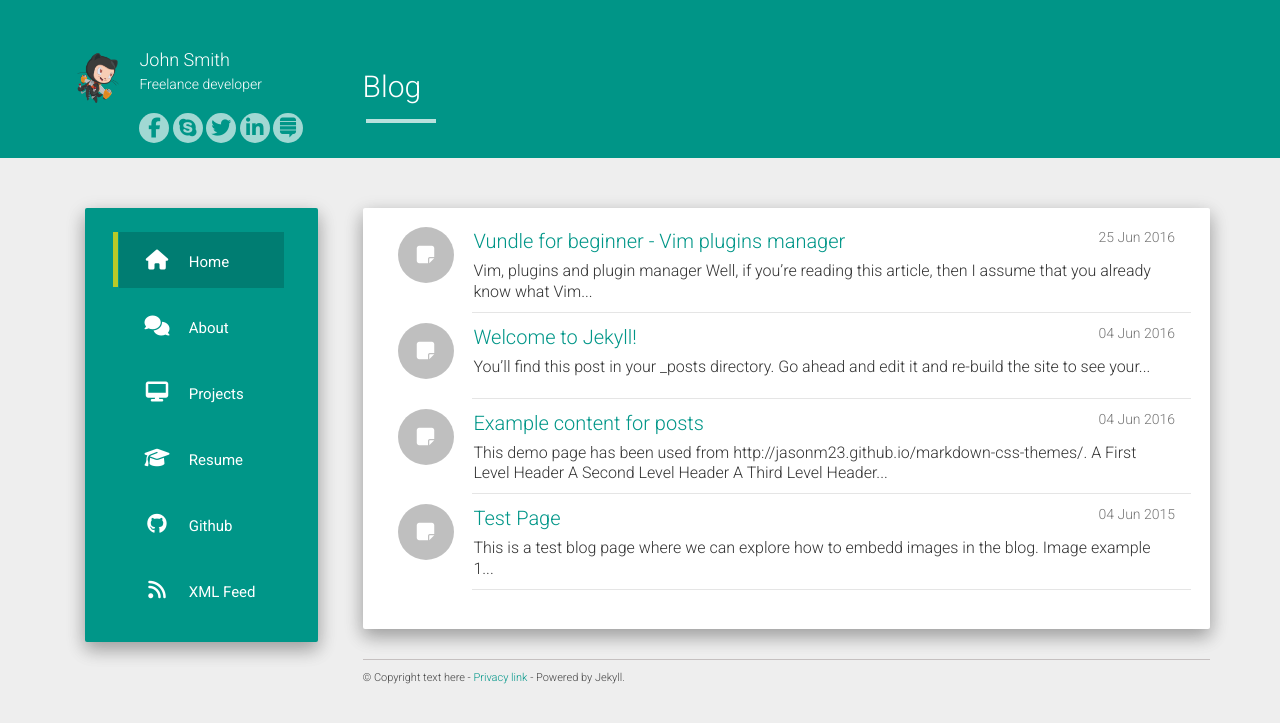
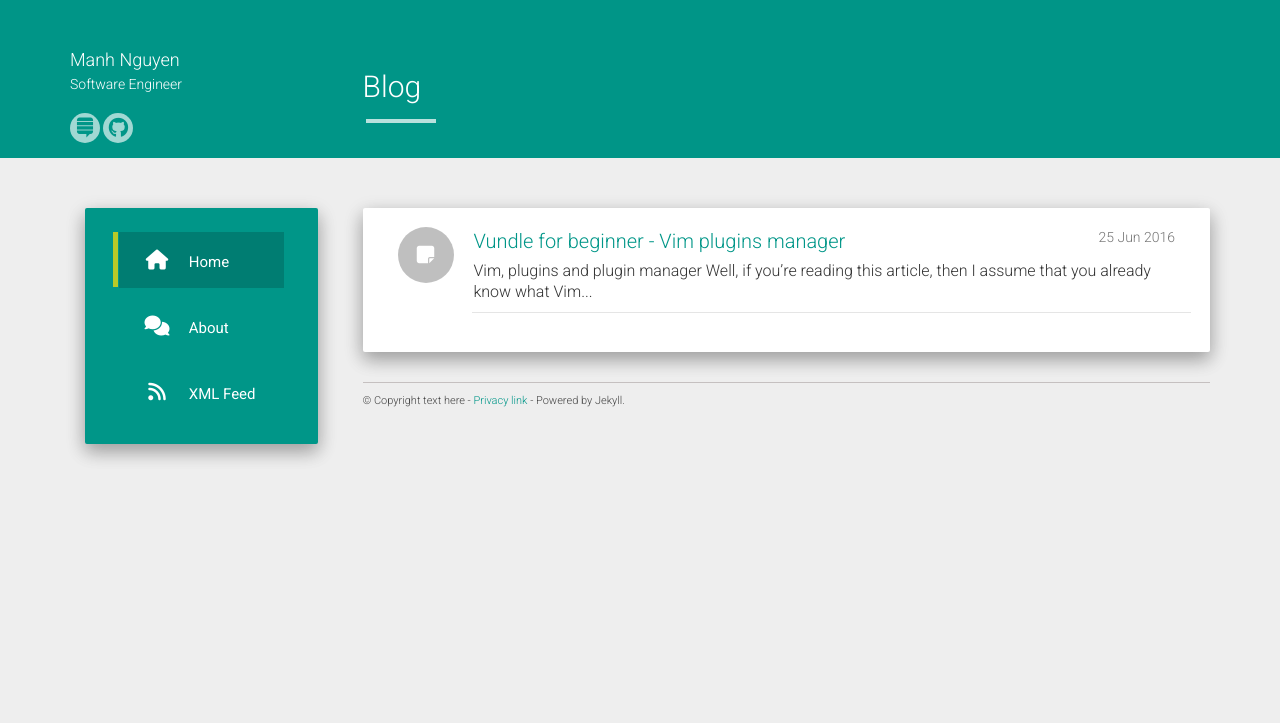
Before and after one commit to manhnt/manhnt.github.io, a Jekyll site: the page built from index.html, in a window 1280 px wide. Shown: the top 723 px of the page. Built offline with Jekyll 4.4.1, drawn with Linux system fonts in a browser that asks for light colours; nearby versions of some CDN libraries; the list of posts is cut into pages by our own code.

Commit message:
Modify original hcz-material  for my customization

````diff
--- a/_config.yml
+++ b/_config.yml
@@ -1,11 +1,11 @@
-title: John Smith
-description: My Personal Blog
-author: John Smith
-logo: http://aboutashu.com/hcz-jekyll-blog/static/img/avatar.png
-github: https://github.com/ashutosh2k12
-about: Freelance developer
+title: Manh Nguyen
+description: Blog on Software Development
+author: Manh Nguyen
+github: https://github.com/manhnt
+about: Software Engineer
 disqus_shortname: aboutashu
-google_analytics: UA-72862926-1
+google_analytics: UA-80611911-1
+
 urls:
     - text: Home
       url: /
@@ -14,41 +14,20 @@ urls:
     - text: About
       url: /about/
       icon: fa-comments
-    - text: Projects
-      url: /projects/
-      icon: fa-desktop
-    - text: Resume
-      url: '#'
-      icon: fa-graduation-cap
-    - text: Github
-      url: https://github.com/ashutosh2k12
-      icon: fa-github
     - text: XML Feed
       url: /feed.xml
       icon: fa-feed
 
 social:
-    - icon: fa-facebook
-      link: '#'
-    - icon: fa-skype
-      link: '#'
-    - icon: fa-twitter
-      link: '#'
-    - icon: fa-linkedin
-      link: '#'
     - icon: fa-stack-exchange
-      link: '#'
-
-share:
-  twitter_username: \#
-  fb_appid: 000000000000
-
+      link: 'http://stackoverflow.com/users/1275831/theman?tab=profile'
+    - icon: fa-github
+      link: 'https://github.com/manhnt'
 
 enableTags: true
 tagarray: []
 
 url: "http://aboutashu.com/hcz-jekyll-blog"
-baseurl: "/hcz-jekyll-blog"
 paginate: 20
 per_page: 20
 paginate_path: "/page:num/"
--- a/_includes/navigation.html
+++ b/_includes/navigation.html
@@ -9,7 +9,9 @@
 	{% else %}
 	{% assign linkurl = i.url | prepend: site.baseurl %}
 	{% endif %}
+	{% assign target = i.target %}
+    {% unless target %} {% assign target = '_self' %} {% endunless %}
 	{% if pageurl == menuurl or page.layout == i.layout %} {% assign current = 'current-menu-item' %} {% endif %}
-	<li class="col-lg-12 col-md-12 col-sm-4 col-xs-12 {{ current }} {{ pageurl }}"><a href="{{ linkurl }}"><i class="fa {{ i.icon }}"></i> {{ i.text }}</a></li>
+	<li class="col-lg-12 col-md-12 col-sm-4 col-xs-12 {{ current }} {{ pageurl }}"><a href="{{ linkurl }}" target="{{ target }}"><i class="fa {{ i.icon }}"></i> {{ i.text }}</a></li>
 {% endfor %}
 </ul>
--- a/_layouts/default.html
+++ b/_layouts/default.html
@@ -101,9 +106,6 @@
     <div class="container">
     <div class="row">
             <div class="col-md-3 col-sm-4 col-xs-12">
-      <div class="row-picture">
-        <img id="about" class="logo-img" src="{{ site.logo }}" height="75px" width="75px">
-      </div>
       <div class="row-details">
       <h4 class="list-group-item-heading">{{ site.author }}</h4>
       <p class="list-group-item-text">{{ site.about }}</p>
@@ -124,7 +126,7 @@
       {% endif %}
       {% if page.categories.size > 0 %}
     <span class="categories">
-        &raquo; {% for category in page.categories %}<a href="/category/{{ category }}">{{ category }}</a>{% if forloop.last == false %}, {% endif %}{% endfor %}
+        &raquo; {% for category in page.categories %}<a href="{{ site.url }}/category/{{ category }}">{{ category }}</a>{% if forloop.last == false %}, {% endif %}{% endfor %}
     </span>
     {% endif %}
       </p>
--- a/_layouts/posts_by_category.html
+++ b/_layouts/posts_by_category.html
@@ -14,7 +14,7 @@ layout: default
             {% if c_slug == page.categories %}
                 <button class="btn btn-sm btn-primary btn-raised">{{ c_slug }}</button>
             {% else %}
-                <a href="/category/{{ c_slug }}" class="btn btn-sm btn-default btn-raised">{{ c_slug }}</a>
+                <a href="{{ site.url }}/category/{{ c_slug }}" class="btn btn-sm btn-default btn-raised">{{ c_slug }}</a>
             {% endif %}
         {% endfor %}
     {% endfor %}
--- a/_posts/2015-07-11-welcome-to-jekyll.md
+++ /dev/null
@@ -1,25 +0,0 @@
----
-layout: post
-title:  "Welcome to Jekyll!"
-date:   2016-06-04 13:50:39
-categories: jekyll
----
-You’ll find this post in your `_posts` directory. Go ahead and edit it and re-build the site to see your changes. You can rebuild the site in many different ways, but the most common way is to run `jekyll serve`, which launches a web server and auto-regenerates your site when a file is updated.
-
-To add new posts, simply add a file in the `_posts` directory that follows the convention `YYYY-MM-DD-name-of-post.ext` and includes the necessary front matter. Take a look at the source for this post to get an idea about how it works.
-
-Jekyll also offers powerful support for code snippets:
-
-{% highlight ruby %}
-def print_hi(name)
-  puts "Hi, #{name}"
-end
-print_hi('Tom')
-#=> prints 'Hi, Tom' to STDOUT.
-{% endhighlight %}
-
-Check out the [Jekyll docs][jekyll] for more info on how to get the most out of Jekyll. File all bugs/feature requests at [Jekyll’s GitHub repo][jekyll-gh]. If you have questions, you can ask them on [Jekyll’s dedicated Help repository][jekyll-help].
-
-[jekyll]:      http://jekyllrb.com
-[jekyll-gh]:   https://github.com/jekyll/jekyll
-[jekyll-help]: https://github.com/jekyll/jekyll-help
--- a/_posts/2016-06-04-example-content.md
+++ /dev/null
@@ -1,124 +0,0 @@
----
-layout: post
-title: Example content for posts
-categories: others
----
-
-
-<p><small>This demo page has been used from <a href="http://jasonm23.github.io/markdown-css-themes/" target="_blank">http://jasonm23.github.io/markdown-css-themes/</a>.</small></p>
-
-<h1>A First Level Header</h1>
-
-<h2>A Second Level Header</h2>
-
-<h3>A Third Level Header</h3>
-
-<h4>A Fourth Level Header</h4>
-
-<h5>A Fifth Level Header</h5>
-
-<h6>A Sixed Level Header</h6>
-
-<p>Now is the time for all good men to come to
-the aid of their country. This is just a
-regular paragraph.</p>
-
-<p>The quick brown fox jumped over the lazy
-dog&rsquo;s back.</p>
-
-<hr />
-
-<h3>Header 3</h3>
-
-<blockquote><p>This is a blockquote with two paragraphs. Lorem ipsum dolor sit amet,
-consectetuer adipiscing elit. Aliquam hendrerit mi posuere lectus.
-Vestibulum enim wisi, viverra nec, fringilla in, laoreet vitae, risus.</p>
-
-<p>Donec sit amet nisl. Aliquam semper ipsum sit amet velit. Suspendisse
-id sem consectetuer libero luctus adipiscing.</p>
-
-<h2>This is an H2 in a blockquote</h2>
-
-<p>This is the first level of quoting.</p>
-
-<blockquote><p>This is nested blockquote.</p></blockquote>
-
-<p>Back to the first level.</p></blockquote>
-
-<p>Some of these words <em>are emphasized</em>.
-Some of these words <em>are emphasized also</em>.</p>
-
-<p>Use two asterisks for <strong>strong emphasis</strong>.
-Or, if you prefer, <strong>use two underscores instead</strong>.</p>
-
-<ul>
-<li>Candy.</li>
-<li>Gum.</li>
-<li>Booze.</li>
-<li>Red</li>
-<li>Green</li>
-<li><p>Blue</p></li>
-<li><p>A list item.</p></li>
-</ul>
-
-
-<p>With multiple paragraphs.</p>
-
-<ul>
-<li><p>Another item in the list.</p></li>
-<li><p>This is a list item with two paragraphs. Lorem ipsum dolor
-sit amet, consectetuer adipiscing elit. Aliquam hendrerit
-mi posuere lectus.</p></li>
-</ul>
-
-
-<p>Vestibulum enim wisi, viverra nec, fringilla in, laoreet
-vitae, risus. Donec sit amet nisl. Aliquam semper ipsum
-sit amet velit.*   Suspendisse id sem consectetuer libero luctus adipiscing.</p>
-
-<ul>
-<li>This is a list item with two paragraphs.</li>
-</ul>
-
-
-<p>This is the second paragraph in the list item. You&rsquo;re
-only required to indent the first line. Lorem ipsum dolor
-sit amet, consectetuer adipiscing elit.</p>
-
-<ul>
-<li><p>Another item in the same list.</p></li>
-<li><p>A list item with a bit of <code>code</code> inline.</p></li>
-<li><p>A list item with a blockquote:</p>
-
-<blockquote><p>This is a blockquote
-inside a list item.</p></blockquote></li>
-</ul>
-
-
-<p>Here is an example of a pre code block</p>
-
-<pre><code>tell application "Foo"
-    beep
-end tell
-</code></pre>
-
-<p>This is an <a href="#">example link</a>.</p>
-
-<p>I start my morning with a cup of coffee and
-<a href="http://www.nytimes.com/">The New York Times</a>.</p>
-
-### Code snippet
-
-{% highlight python %}
-if __name__ =='__main__':
-    img_thread = threading.Thread(target=downloadWallpaper)
-    img_thread.start()
-    st = '\rDownloading Image'
-    current = 1
-    while img_thread.is_alive():
-        sys.stdout.write(st+'.'*((current)%5))
-        current=current+1
-        time.sleep(0.3)
-    img_thread.join()
-    print('\nImage of the day downloaded.')
-{% endhighlight %}
--- a/_posts/2016-06-04-test-page.md
+++ /dev/null
@@ -1,28 +0,0 @@
----
-layout: post
-title: Test Page
-date:   2015-06-04 13:50:39
-categories: others
----
-
-This is a test blog page where we can explore how to embedd images in the blog.
-
-## Image example 1
-
-Here, I will embedd image from local assets which goes into `assets` directory in project's `root` directory. Choose a specific image, related to particular post. I chose to name the image `test-page-image-1.jpg`, which I will embedd as:
-
-```markdown
-![my alternate text](/assets/test-page-image-1.jpg);
-```
-
-![my alternate text](/assets/test-page-image-1.jpg);
-
-Ofcourse, you can load images from web as well. Just point to image direct URL. For ex, here is one placeholder image:
-
-```markdown
-![my alternate text](http://lorempixel.com/400/200);
-```
-
-![my alternate text](http://lorempixel.com/400/200);
-
-One cool thing about this is the fact that images adapt themselves to the screen size of device. Try to resize your browser window and check for yourself, Have fun.
--- a/about.md
+++ b/about.md
@@ -4,8 +4,6 @@ title: About
 permalink: /about/
 ---
 
-This is the base Jekyll theme. You can find out more info about customizing your Jekyll theme, as well as basic Jekyll usage documentation at [jekyllrb.com](http://jekyllrb.com/)
+Hi!
 
-You can find the source code for the Jekyll theme at: [github.com/brijeshb42/bitwiser-material](https://github.com/brijeshb42/bitwiser-material)
-
-You can find the source code for Jekyll at [github.com/jekyll/jekyll](https://github.com/jekyll/jekyll)
+I'm Manh Nguyen. You're visiting my personal blog.
--- a/static/css/main.css
+++ b/static/css/main.css
@@ -8,7 +8,6 @@
 .logo-img {
     width: 56px;
     height: 56px;
-    border-radius: 60px;
     margin: 0 auto;
 }
 .logo-turner {
````
Also changed, not shown: other parts of _layouts/default.html (+5 -0 lines), static/js/thickbox-compressed.js.
